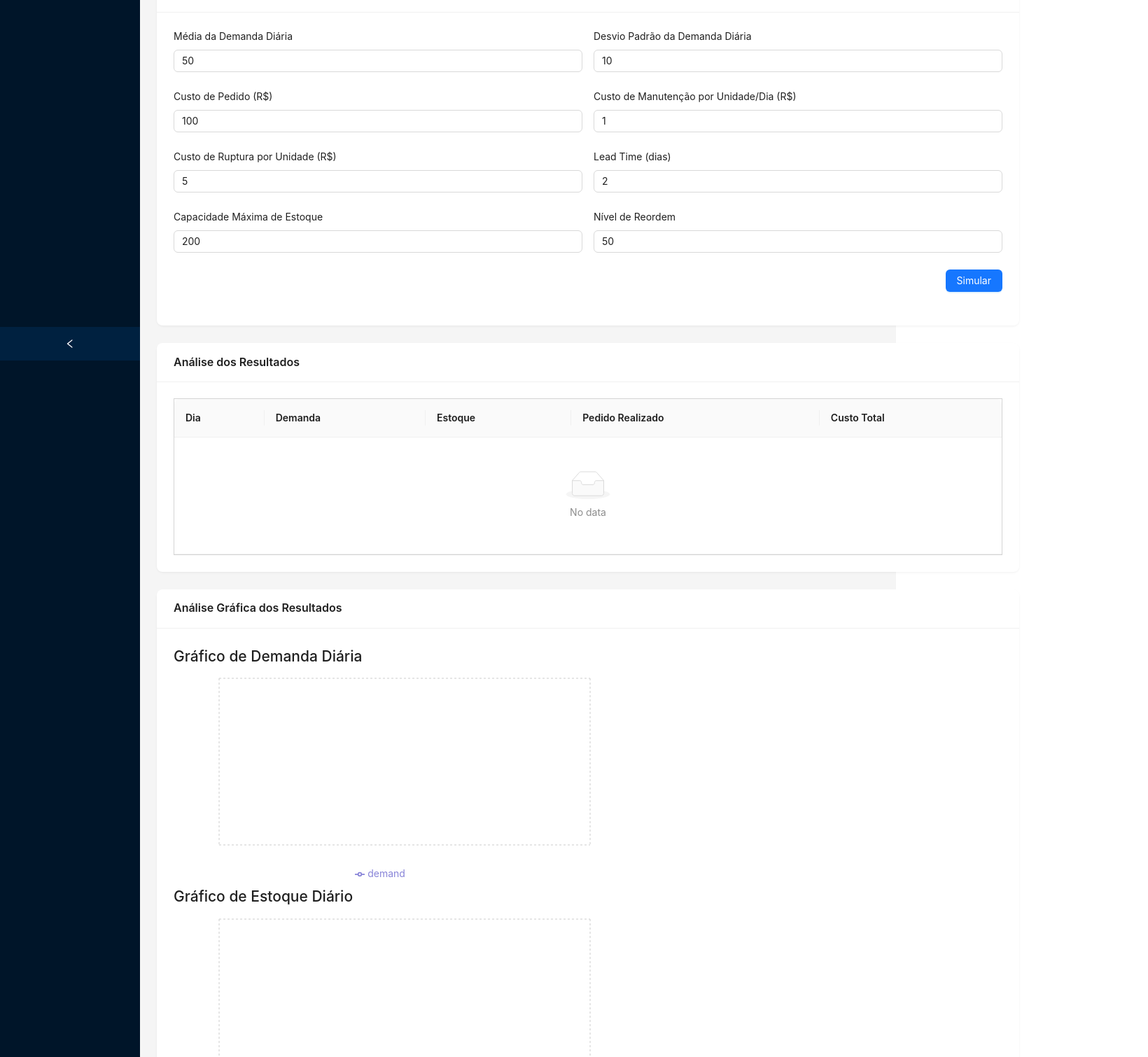
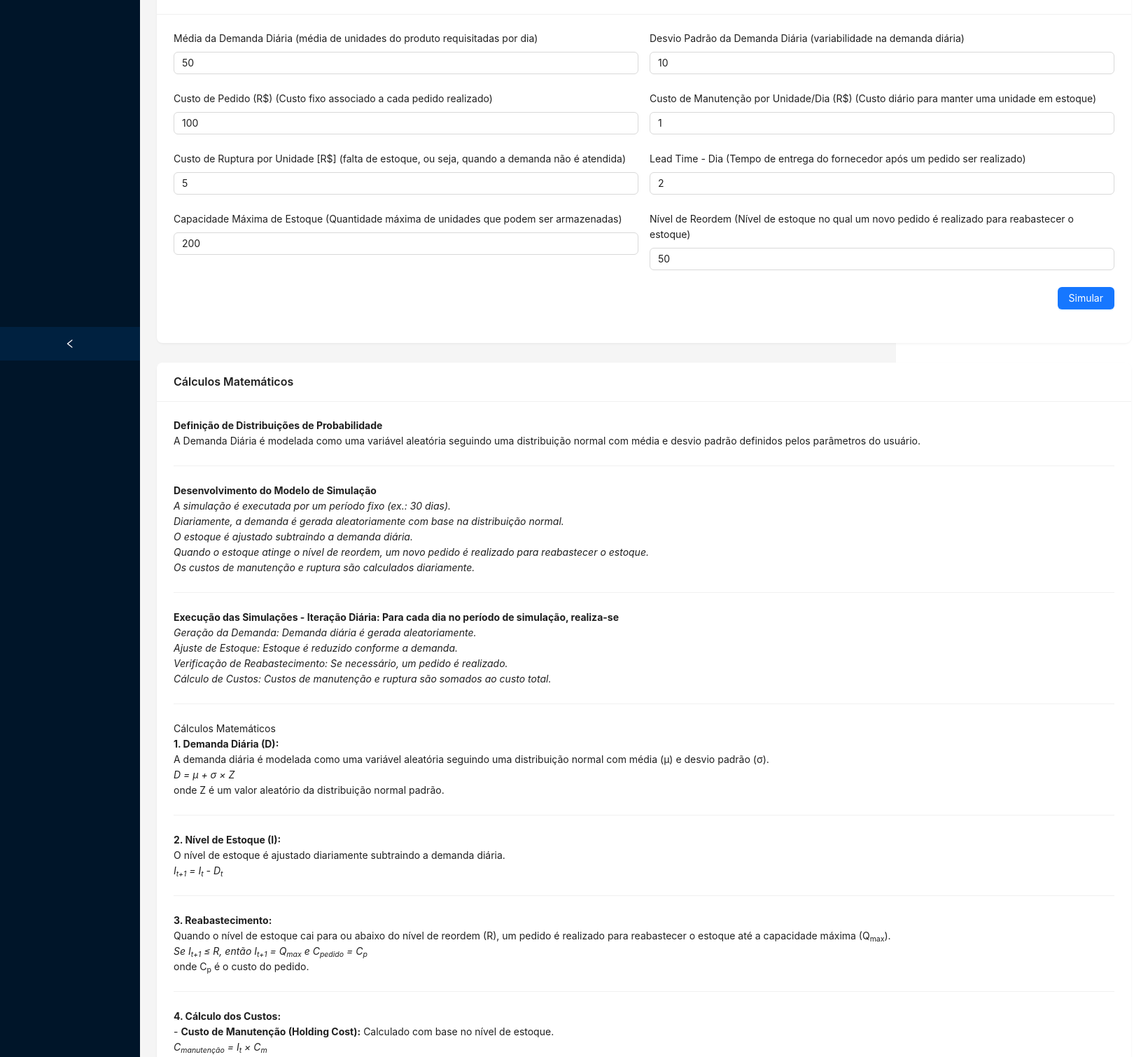
Before and after one commit to fernandacorreasz/monte-carlo-simulation, a React (Vite) app: page /monte-carlo-simulation/dashboard in a window 1280 px wide. Shown: the part 285-1795 px from the top of the page at 70% size, 1640 px wide, since content can reach past the window. Built offline with nearby package versions, Linux system fonts and the light colour scheme.

Commit message:
descrição de calculos

```diff
--- a/src/component/SimulationForm/ParameterInput.tsx
+++ b/src/component/SimulationForm/ParameterInput.tsx
@@ -27,48 +27,48 @@ const ParameterInput: React.FC<ParameterInputProps> = ({ onSimulate }) => {
     <Form form={form} onFinish={onFinish} layout="vertical">
       <Row gutter={16}>
         <Col span={12}>
-          <Form.Item label="Média da Demanda Diária" name="meanDemand" initialValue={50}>
+          <Form.Item label="Média da Demanda Diária (média de unidades do produto requisitadas por dia)" name="meanDemand" initialValue={50}>
             <InputNumber style={{ width: '100%' }} />
           </Form.Item>
         </Col>
         <Col span={12}>
-          <Form.Item label="Desvio Padrão da Demanda Diária" name="stdDemand" initialValue={10}>
+          <Form.Item label="Desvio Padrão da Demanda Diária (variabilidade na demanda diária)" name="stdDemand" initialValue={10}>
             <InputNumber style={{ width: '100%' }} />
           </Form.Item>
         </Col>
       </Row>
       <Row gutter={16}>
         <Col span={12}>
-          <Form.Item label="Custo de Pedido (R$)" name="orderCost" initialValue={100}>
+          <Form.Item label="Custo de Pedido (R$) (Custo fixo associado a cada pedido realizado)" name="orderCost" initialValue={100}>
             <InputNumber style={{ width: '100%' }} />
           </Form.Item>
         </Col>
         <Col span={12}>
-          <Form.Item label="Custo de Manutenção por Unidade/Dia (R$)" name="holdingCost" initialValue={1}>
+          <Form.Item label="Custo de Manutenção por Unidade/Dia (R$) (Custo diário para manter uma unidade em estoque)" name="holdingCost" initialValue={1}>
             <InputNumber style={{ width: '100%' }} />
           </Form.Item>
         </Col>
       </Row>
       <Row gutter={16}>
         <Col span={12}>
-          <Form.Item label="Custo de Ruptura por Unidade (R$)" name="shortageCost" initialValue={5}>
+          <Form.Item label="Custo de Ruptura por Unidade [R$] (falta de estoque, ou seja, quando a demanda não é atendida)" name="shortageCost" initialValue={5}>
             <InputNumber style={{ width: '100%' }} />
           </Form.Item>
         </Col>
         <Col span={12}>
-          <Form.Item label="Lead Time (dias)" name="leadTime" initialValue={2}>
+          <Form.Item label="Lead Time - Dia (Tempo de entrega do fornecedor após um pedido ser realizado)" name="leadTime" initialValue={2}>
             <InputNumber style={{ width: '100%' }} />
           </Form.Item>
         </Col>
       </Row>
       <Row gutter={16}>
         <Col span={12}>
-          <Form.Item label="Capacidade Máxima de Estoque" name="maxInventory" initialValue={200}>
+          <Form.Item label="Capacidade Máxima de Estoque (Quantidade máxima de unidades que podem ser armazenadas)" name="maxInventory" initialValue={200}>
             <InputNumber style={{ width: '100%' }} />
           </Form.Item>
         </Col>
         <Col span={12}>
-          <Form.Item label="Nível de Reordem" name="reorderPoint" initialValue={50}>
+          <Form.Item label="Nível de Reordem (Nível de estoque no qual um novo pedido é realizado para reabastecer o estoque)" name="reorderPoint" initialValue={50}>
             <InputNumber style={{ width: '100%' }} />
           </Form.Item>
         </Col>
--- a/src/pages/Dashboard.tsx
+++ b/src/pages/Dashboard.tsx
@@ -5,7 +5,7 @@ import ParameterInput, {
 } from "../component/SimulationForm/ParameterInput";
 import SimulationResults from "../component/SimulationForm/SimulationResults";
 import SimulationCharts from "../component/SimulationForm/SimulationCharts";
-import { Card, Divider} from "antd";
+import { Card, Divider } from "antd";
 
 interface SimulationResult {
   day: number;
@@ -14,6 +14,7 @@ interface SimulationResult {
   orderPlaced: boolean;
   totalCost: number;
 }
+
 const Dashboard: React.FC = () => {
   const [results, setResults] = useState<SimulationResult[]>([]);
 
@@ -55,21 +56,88 @@ const Dashboard: React.FC = () => {
 
   return (
     <div style={{}}>
-      <Content style={{ padding: "24px", width: "80rem" }}>
-        <h2 style={{}}>Simulação de Monte Carlo  -  Gestão de Estoque</h2>
-        <Card title="Descrição" bordered={false} style={{marginBottom:"2%"}}>
-          <p>O processo de simulação de gestão de estoque usando Monte Carlo e Pesquisa Operacional envolve os seguintes passos</p>
+      <Content style={{ padding: "24px", width: "90rem" }}>
+        <h2 style={{}}>Simulação de Monte Carlo - Gestão de Estoque</h2>
+        <Card title="Descrição" bordered={false} style={{ marginBottom: "2%" }}>
+          <p>
+            O processo de simulação de gestão de estoque usando Monte Carlo e Pesquisa Operacional envolve os seguintes passos:
+          </p>
         </Card>
         <Divider></Divider>
-        <Card title="Coleta de Dados" bordered={false} style={{marginBottom:"2%"}}>
+        <Card title="Coleta de Dados" bordered={false} style={{ marginBottom: "2%" }}>
           <ParameterInput onSimulate={simulate} />
         </Card>
 
-        <Card title="Análise dos Resultados" bordered={false} style={{marginBottom:"2%"}}>
+        <Card title="Cálculos Matemáticos" bordered={false} style={{ marginBottom: "2%" }}>
+
+        <p>
+            <b> Definição de Distribuições de Probabilidade</b><br />
+            A Demanda Diária é modelada como uma variável aleatória seguindo uma distribuição normal com média e desvio padrão definidos pelos parâmetros do usuário.<br />
+          </p>
+        <Divider />
+        <p>
+            <b>Desenvolvimento do Modelo de Simulação</b><br />
+
+            <i>A simulação é executada por um período fixo (ex.: 30 dias).</i><br />
+            <i>Diariamente, a demanda é gerada aleatoriamente com base na distribuição normal.</i><br />
+            <i>O estoque é ajustado subtraindo a demanda diária.</i><br />
+            <i>Quando o estoque atinge o nível de reordem, um novo pedido é realizado para reabastecer o estoque.</i><br />
+            <i>Os custos de manutenção e ruptura são calculados diariamente.</i><br />
+          </p>
+        <Divider />
+
+        <p>
+            <b> Execução das Simulações - Iteração Diária: Para cada dia no período de simulação, realiza-se</b><br />
+            <i>Geração da Demanda: Demanda diária é gerada aleatoriamente.</i><br />
+            <i>Ajuste de Estoque: Estoque é reduzido conforme a demanda.</i><br />
+            <i>Verificação de Reabastecimento: Se necessário, um pedido é realizado.</i><br />
+            <i>Cálculo de Custos: Custos de manutenção e ruptura são somados ao custo total.</i><br />
+          </p>
+          <Divider />
+        Cálculos Matemáticos
+          <p>
+            <b>1. Demanda Diária (D):</b><br />
+            A demanda diária é modelada como uma variável aleatória seguindo uma distribuição normal com média (μ) e desvio padrão (σ).<br />
+            <i>D = μ + σ × Z</i><br />
+            onde Z é um valor aleatório da distribuição normal padrão.
+          </p>
+          <Divider />
+          <p>
+            <b>2. Nível de Estoque (I):</b><br />
+            O nível de estoque é ajustado diariamente subtraindo a demanda diária.<br />
+            <i>I<sub>t+1</sub> = I<sub>t</sub> - D<sub>t</sub></i>
+          </p>
+          <Divider />
+          <p>
+            <b>3. Reabastecimento:</b><br />
+            Quando o nível de estoque cai para ou abaixo do nível de reordem (R), um pedido é realizado para reabastecer o estoque até a capacidade máxima (Q<sub>max</sub>).<br />
+            <i>Se I<sub>t+1</sub> ≤ R, então I<sub>t+1</sub> = Q<sub>max</sub> e C<sub>pedido</sub> = C<sub>p</sub></i><br />
+            onde C<sub>p</sub> é o custo do pedido.
+          </p>
+          <Divider />
+          <p>
+            <b>4. Cálculo dos Custos:</b><br />
+            - <b>Custo de Manutenção (Holding Cost):</b> Calculado com base no nível de estoque.<br />
+            <i>C<sub>manutenção</sub> = I<sub>t</sub> × C<sub>m</sub></i><br />
+            onde C<sub>m</sub> é o custo de manutenção por unidade por dia.<br />
+            <br />
+            - <b>Custo de Ruptura (Shortage Cost):</b> Ocorre quando a demanda excede o estoque disponível.<br />
+            <i>C<sub>ruptura</sub> = max(0, D<sub>t</sub> - I<sub>t</sub>) × C<sub>r</sub></i><br />
+            onde C<sub>r</sub> é o custo de ruptura por unidade não atendida.<br />
+            <br />
+            - <b>Custo Total Diário (C<sub>total</sub>):</b> É a soma dos custos de pedido, manutenção e ruptura.<br />
+            <i>C<sub>total</sub> = C<sub>pedido</sub> + C<sub>manutenção</sub> + C<sub>ruptura</sub></i><br />
+            <br />
+            - <b>Custo Total Acumulado:</b> Ao longo do período de simulação é a soma dos custos totais diários.<br />
+            <i>C<sub>total acumulado</sub> = ∑<sub>t=1</sub><sup>30</sup> C<sub>total</sub></i>
+          </p>
+        </Card>
+
+        <Card title="Análise dos Resultados" bordered={false} style={{ marginBottom: "2%" }}>
           <SimulationResults results={results} />
         </Card>
 
-        <Card title="Análise Gráfica dos Resultados" bordered={false} style={{marginBottom:"2%"}}>
+        <Card title="Análise Gráfica dos Resultados" bordered={false} style={{ marginBottom: "2%" }}>
           <SimulationCharts results={results} />
         </Card>
       </Content>
```
